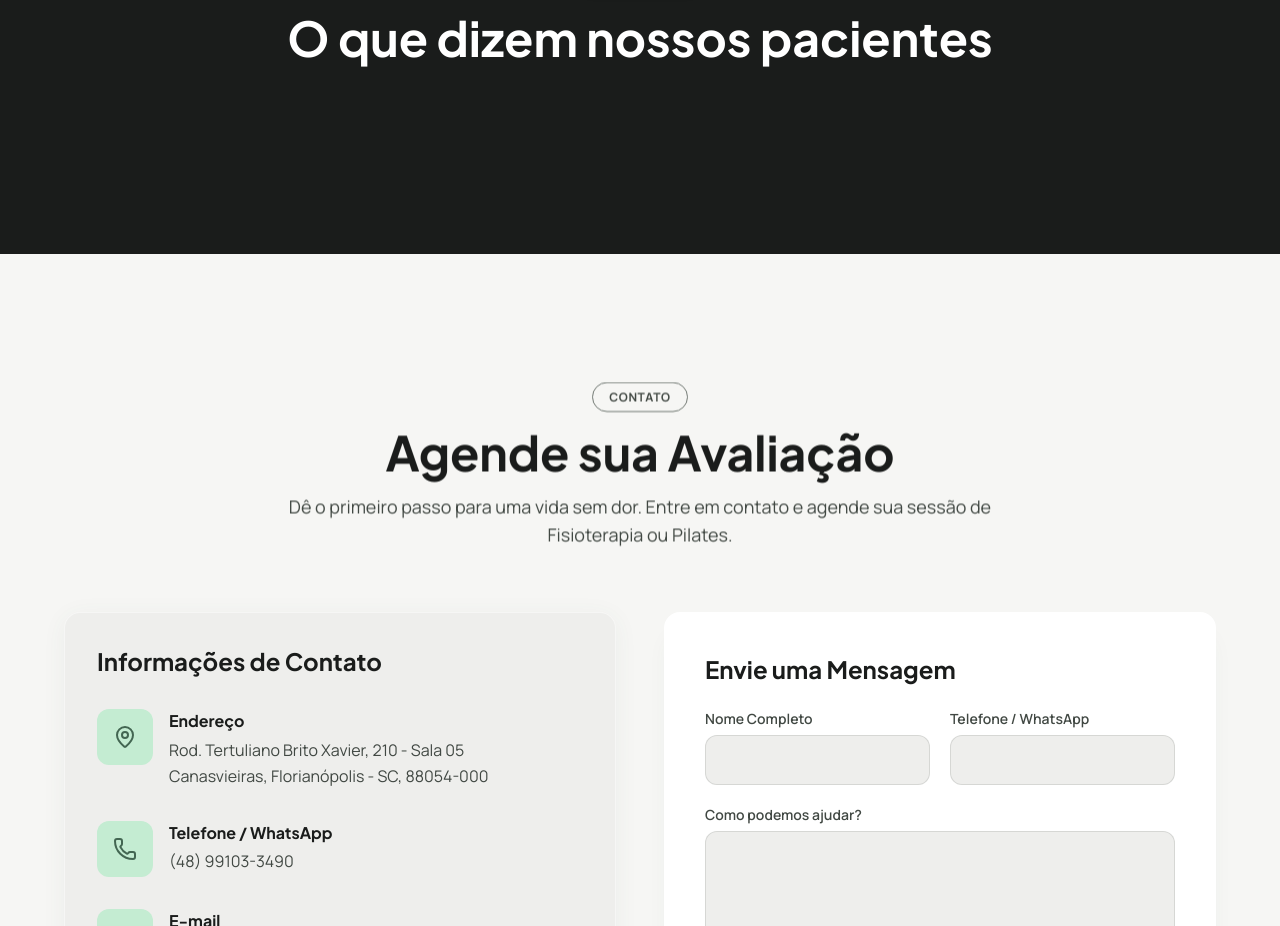
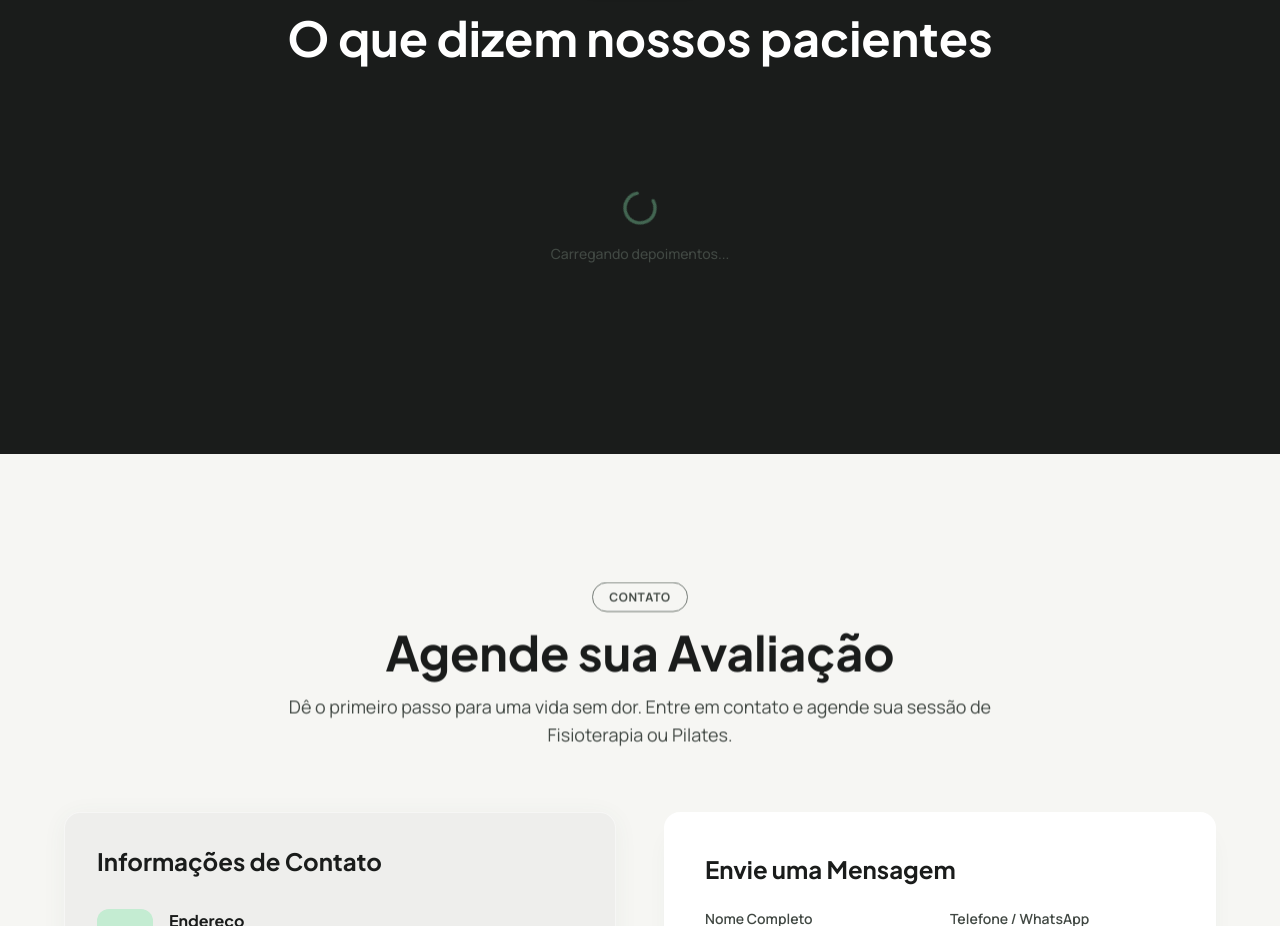
Before and after one commit to gabriellramos/larissa-ramos-site, a React (Vite) app: page / in a window 1280 px wide. Shown: the part 4373-5299 px from the top of the page. Built offline with nearby package versions, Linux system fonts and the light colour scheme.

Commit message:
feat(ui): add loading skeleton and error states to elfsight widget

```diff
--- a/src/components/sections/Testimonials.tsx
+++ b/src/components/sections/Testimonials.tsx
@@ -1,50 +1,82 @@
-import { useEffect, useRef } from 'react';
+import { useEffect, useRef, useState } from 'react';
 import { useTranslation } from 'react-i18next';
 import { Container } from '../layout/Container';
 import { Section } from '../layout/Section';
 import { Badge } from '../ui/Badge';
 import { ScrollReveal } from '../ui/ScrollReveal';
+import { Loader2, AlertCircle, RefreshCw } from 'lucide-react';
+import { Button } from '../ui/Button';
 
 export const Testimonials = () => {
   const { t } = useTranslation();
   const widgetRef = useRef<HTMLDivElement>(null);
+  const [isLoading, setIsLoading] = useState(true);
+  const [hasError, setHasError] = useState(false);
+
+  const injectScript = () => {
+    const existingScript = document.querySelector('script[src*="elfsightcdn.com/platform.js"]');
+    if (existingScript) existingScript.remove();
+
+    const script = document.createElement('script');
+    script.src = 'https://elfsightcdn.com/platform.js';
+    script.async = true;
+    document.head.appendChild(script);
+  };
 
   useEffect(() => {
     let attempts = 0;
-    const maxAttempts = 5;
+    const maxAttempts = 6; // 12 seconds max timeout
+    let timer: ReturnType<typeof setTimeout>;
 
-    const checkAndReloadWidget = () => {
+    const checkStatus = () => {
       if (!widgetRef.current) return;
 
-      // Se o widget tiver filhos, significa que foi carregado com sucesso
-      if (widgetRef.current.childElementCount > 0) {
+      // Elfsight widgets expand in height when they successfully load reviews.
+      // An empty/failed widget or just the watermark is usually very short.
+      if (widgetRef.current.clientHeight > 100) {
+        setIsLoading(false);
+        setHasError(false);
         return;
       }
 
       attempts++;
 
       if (attempts <= maxAttempts) {
-        // Remove o script antigo se existir
-        const existingScript = document.querySelector('script[src*="elfsightcdn.com/platform.js"]');
-        if (existingScript) {
-          existingScript.remove();
+        if (attempts % 3 === 0) {
+           injectScript(); // Force script reinjection periodically if stuck
         }
-
-        // Injeta novamente para forçar a inicialização
-        const script = document.createElement('script');
-        script.src = 'https://elfsightcdn.com/platform.js';
-        script.async = true;
-        document.head.appendChild(script);
-
-        setTimeout(checkAndReloadWidget, 3000);
+        timer = setTimeout(checkStatus, 2000);
+      } else {
+        setIsLoading(false);
+        setHasError(true);
       }
     };
 
-    // Primeira checagem após 3 segundos para dar tempo de carregar normalmente
-    const timer = setTimeout(checkAndReloadWidget, 3000);
-
+    timer = setTimeout(checkStatus, 2000);
     return () => clearTimeout(timer);
   }, []);
+
+  const handleRetry = () => {
+    setIsLoading(true);
+    setHasError(false);
+    injectScript();
+
+    // Polling again for retry
+    let retryAttempts = 0;
+    const retryCheck = () => {
+      if (!widgetRef.current) return;
+      if (widgetRef.current.clientHeight > 100) {
+        setIsLoading(false);
+      } else if (retryAttempts < 4) {
+        retryAttempts++;
+        setTimeout(retryCheck, 2000);
+      } else {
+        setIsLoading(false);
+        setHasError(true);
+      }
+    };
+    setTimeout(retryCheck, 2000);
+  };
 
   return (
     <Section id="testimonials" className="bg-surface-text text-surface">
@@ -58,10 +90,35 @@ export const Testimonials = () => {
         </div>
         </ScrollReveal>
 
-        {/* Elfsight Google Reviews Widget */}
+        {/* Loading & Error States */}
         <ScrollReveal delay={200}>
-        <div className="w-full mt-8">
-          <div ref={widgetRef} className="elfsight-app-13d1fe27-5b03-4f52-bf1f-834670ff0503" data-elfsight-app-lazy></div>
+        <div className="w-full mt-8 relative min-h-[200px]">
+
+          {isLoading && (
+            <div className="absolute inset-0 flex flex-col items-center justify-center gap-4 z-10 animate-in fade-in duration-500">
+              <Loader2 className="w-10 h-10 text-primary animate-spin" />
+              <p className="text-surface-text-variant font-medium text-sm">Carregando depoimentos...</p>
+            </div>
+          )}
+
+          {hasError && !isLoading && (
+            <div className="absolute inset-0 flex flex-col items-center justify-center gap-4 z-10 bg-surface-text/50 backdrop-blur-sm rounded-3xl border border-white/10 p-6 animate-in fade-in duration-500">
+              <AlertCircle className="w-12 h-12 text-red-400" />
+              <p className="text-white text-center max-w-md font-medium">
+                Não foi possível carregar os depoimentos no momento. Por favor, verifique sua conexão ou tente novamente.
+              </p>
+              <Button onClick={handleRetry} variant="primary" className="mt-2 flex items-center gap-2">
+                <RefreshCw className="w-4 h-4" />
+                Tentar Novamente
+              </Button>
+            </div>
+          )}
+
+          <div
+            ref={widgetRef}
+            className={`elfsight-app-13d1fe27-5b03-4f52-bf1f-834670ff0503 transition-opacity duration-700 ${isLoading || hasError ? 'opacity-0' : 'opacity-100'}`}
+            data-elfsight-app-lazy
+          ></div>
         </div>
         </ScrollReveal>
       </Container>
```
